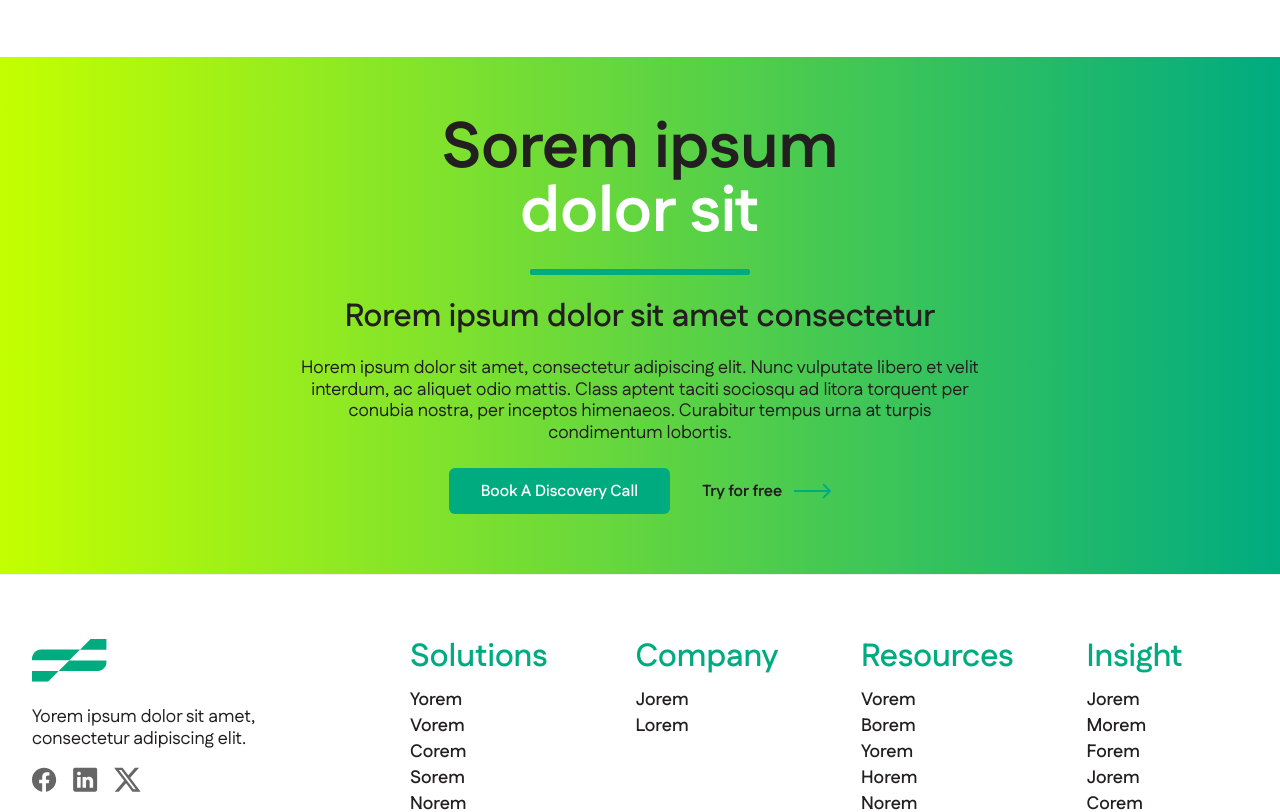
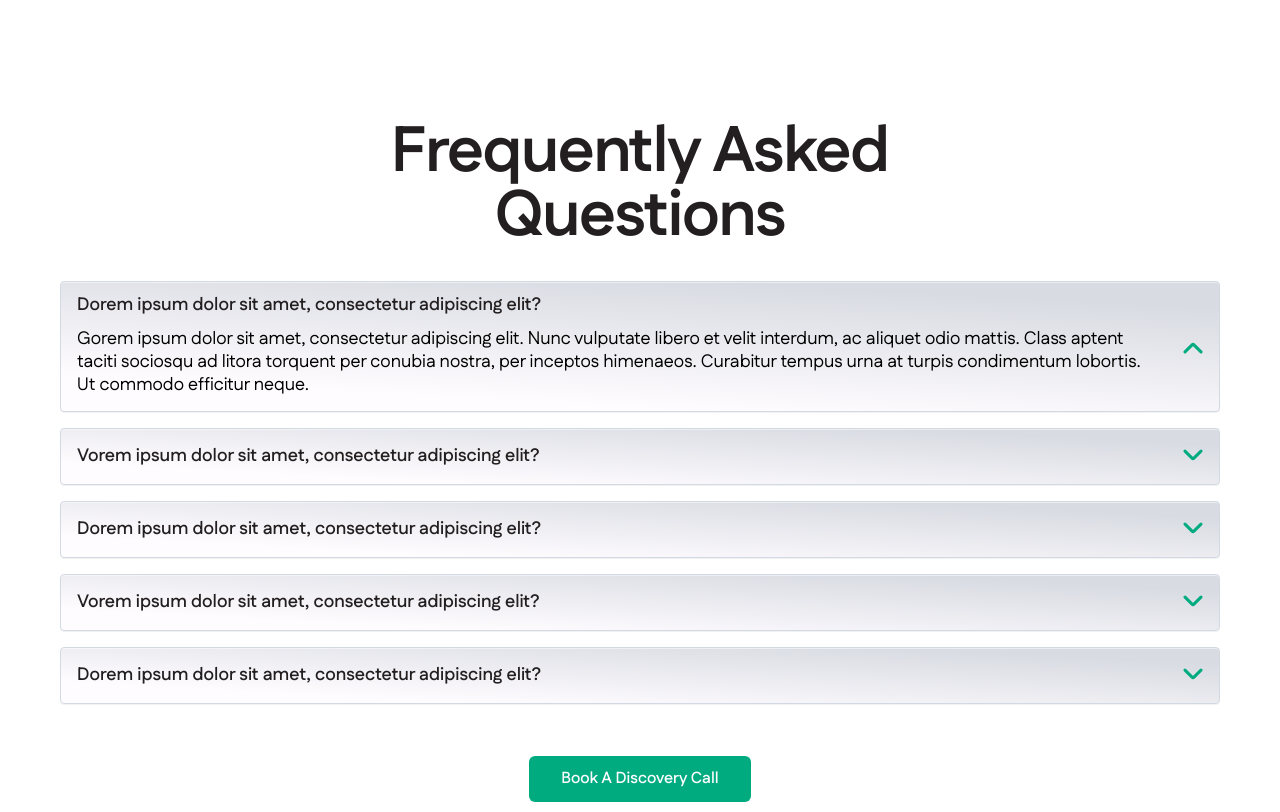
Before and after one commit to Richugan/tpa-front, an Angular app: page / in a window 1280 px wide. Shown: the part 2180-2992 px from the top of the page. Built offline with nearby package versions, Linux system fonts and the light colour scheme; no server answers.

Commit message:
faq block

```diff
--- /dev/null
+++ b/src/app/view/landing-page/faq-block/faq-block.html
@@ -0,0 +1,47 @@
+<div class="faq-title">Frequently Asked Questions</div>
+
+<div class="faq-list">
+  @for(faqItem of faqItems; track $index; let i = $index) {
+  <div class="faq-item" [class.open]="faqItem.open">
+    <div class="faq-item-inner">
+      <div
+        class="faq-head"
+        tabindex="0"
+        role="button"
+        aria-expanded="{{ faqItem.open ? 'true' : 'false' }}"
+        (click)="toggle(i)"
+      >
+        <span class="faq-q">{{ faqItem.question }}</span>
+      </div>
+
+      @if(faqItem.open){
+      <div class="faq-body">
+        <span class="faq-a">{{ faqItem.answer }}</span>
+      </div>
+      }
+    </div>
+    <div class="faq-arrow" aria-hidden="true" (click)="toggle(i)">
+      <span class="faq-icon">
+        <svg
+          xmlns="http://www.w3.org/2000/svg"
+          width="20"
+          height="12"
+          viewBox="0 0 20 12"
+          fill="none"
+        >
+          <path
+            d="M18 2.06909L10.9428 9.12629C10.4221 9.64698 9.57789 9.64698 9.05719 9.12629L2 2.06909"
+            [attr.stroke]="mainColor"
+            stroke-width="3"
+            stroke-linecap="round"
+          />
+        </svg>
+      </span>
+    </div>
+  </div>
+  }
+</div>
+
+<div class="faq-cta">
+  <button class="btn btn-primary">Book A Discovery Call</button>
+</div>
--- /dev/null
+++ b/src/app/view/landing-page/faq-block/faq-block.scss
@@ -0,0 +1,132 @@
+:host {
+  display: flex;
+  padding: 4rem 3.75rem;
+  flex-direction: column;
+  align-items: center;
+  gap: 2rem;
+
+  .faq-title {
+    max-width: 48rem;
+    color: var(--blackColor);
+    text-align: center;
+    font-size: 4rem;
+    font-weight: 700;
+    line-height: 100%; /* 4rem */
+    letter-spacing: -0.08rem;
+  }
+
+  .faq-list {
+    display: flex;
+    flex-direction: column;
+    gap: 1rem;
+    width: 100%;
+  }
+
+  .faq-item {
+    display: flex;
+    flex-direction: row;
+    align-items: center;
+
+    border-radius: 0.25rem;
+    border: 1px solid #d1d9e2;
+    background: linear-gradient(183deg, var(--grayColor) 13.63%, var(--whiteColor) 81.93%);
+
+    box-shadow: 0 0.0625rem 0 rgba(0, 0, 0, 0.05), inset 0 0.0625rem 0 rgba(255, 255, 255, 0.5);
+
+    .faq-item-inner {
+      flex: 1;
+      .faq-head {
+        display: flex;
+        align-items: center;
+        justify-content: space-between;
+        gap: 0.75rem;
+        padding: 0.875rem 1rem;
+        cursor: pointer;
+        outline: none;
+
+        .faq-q {
+          font-size: 1.125rem;
+          font-weight: 600;
+          line-height: 100%; /* 1.125rem */
+          color: var(--blackColor);
+        }
+      }
+    }
+
+    .faq-arrow {
+      padding: 1rem;
+      cursor: pointer;
+    }
+    .faq-icon {
+      display: block;
+    }
+
+    &.open .faq-icon {
+      transform: rotate(180deg);
+    }
+
+    .faq-body {
+      padding: 0 1rem 0.875rem 1rem;
+
+      .faq-a {
+        font-size: 1.125rem;
+        font-weight: 400;
+        line-height: 120%;
+      }
+    }
+  }
+
+  .faq-cta {
+    display: flex;
+    justify-content: center;
+    margin-top: 1.25rem;
+
+    .btn {
+      min-height: 2.875rem;
+      padding: 0.25rem 2rem;
+      border-radius: 6px;
+      font-weight: 600;
+      cursor: pointer;
+      border: none;
+
+      &.btn-primary {
+        background: var(--mainColor);
+        color: var(--whiteColor);
+        transition: background 0.3s;
+
+        &:hover {
+          background: var(--mainHoverColor);
+        }
+      }
+    }
+  }
+}
+
+@media (width <= 480px) {
+  :host {
+    padding: 3.75rem 2.5rem;
+    .faq-title {
+      font-size: 2.25rem;
+      font-weight: 700;
+      line-height: 85%; /* 1.9125rem */
+    }
+
+    .faq-item {
+      .faq-item-inner {
+        .faq-head {
+          .faq-q {
+            font-size: 1rem;
+            line-height: 100%; /* 1rem */
+          }
+        }
+      }
+
+      .faq-body {
+        .faq-a {
+          font-size: 1rem;
+          line-height: 100%; /* 1rem */
+        }
+      }
+    }
+  }
+}
--- /dev/null
+++ b/src/app/view/landing-page/faq-block/faq-block.ts
@@ -0,0 +1,61 @@
+import { Component } from '@angular/core';
+
+interface FaqItem {
+  question: string;
+  answer: string;
+  open?: boolean;
+}
+
+@Component({
+  selector: 'app-faq-block',
+  imports: [],
+  templateUrl: './faq-block.html',
+  styleUrl: './faq-block.scss',
+})
+export class FaqBlock {
+  mainColor = 'gray';
+
+  // Set open: true for the one you want expanded by default
+  faqItems: FaqItem[] = [
+    {
+      question: 'Dorem ipsum dolor sit amet, consectetur adipiscing elit?',
+      answer:
+        'Gorem ipsum dolor sit amet, consectetur adipiscing elit. Nunc vulputate libero et velit interdum, ac aliquet odio mattis. Class aptent taciti sociosqu ad litora torquent per conubia nostra, per inceptos himenaeos. Curabitur tempus urna at turpis condimentum lobortis. Ut commodo efficitur neque.',
+      open: true,
+    },
+    {
+      question: 'Vorem ipsum dolor sit amet, consectetur adipiscing elit?',
+      answer: 'Short answer text goes here. You can put any HTML-safe content you like.',
+    },
+    {
+      question: 'Dorem ipsum dolor sit amet, consectetur adipiscing elit?',
+      answer: 'Another short answer block. Keep it brief for visual parity.',
+    },
+    {
+      question: 'Vorem ipsum dolor sit amet, consectetur adipiscing elit?',
+      answer: 'Answer text for item 4.',
+    },
+    {
+      question: 'Dorem ipsum dolor sit amet, consectetur adipiscing elit?',
+      answer: 'Answer text for item 5.',
+    },
+  ];
+
+  // Allow only one open at a time (set to false if you want multi-open)
+  singleOpen = false;
+
+  toggle(i: number) {
+    if (this.singleOpen) {
+      this.faqItems = this.faqItems.map((item, idx) => ({
+        ...item,
+        open: idx === i ? !item.open : false,
+      }));
+    } else {
+      this.faqItems[i].open = !this.faqItems[i].open;
+    }
+  }
+
+  constructor() {
+    this.mainColor = document.body.style.getPropertyValue('--mainColor');
+  }
+}
--- a/src/app/view/landing-page/landing-page.html
+++ b/src/app/view/landing-page/landing-page.html
@@ -1,3 +1,4 @@
 <app-header-hero-section></app-header-hero-section>
 <app-explore-product-block></app-explore-product-block>
 <app-page-cards-block></app-page-cards-block>
+<app-faq-block></app-faq-block>
--- a/src/app/view/landing-page/landing-page.ts
+++ b/src/app/view/landing-page/landing-page.ts
@@ -3,10 +3,11 @@ import { HeaderHeroSection } from './header-hero-section/header-hero-section';
 import { ExploreProductBlock } from './explore-product-block/explore-product-block';
 import { WPService } from '../../data/wp.service';
 import { PageCardsBlock } from './page-cards-block/page-cards-block';
+import { FaqBlock } from './faq-block/faq-block';
 
 @Component({
   selector: 'app-landing-page',
-  imports: [HeaderHeroSection, ExploreProductBlock, PageCardsBlock],
+  imports: [HeaderHeroSection, ExploreProductBlock, PageCardsBlock, FaqBlock],
   templateUrl: './landing-page.html',
   styleUrl: './landing-page.scss',
 })
```
Also changed, not shown: 1 other file (tests, documents, lock files or other folders).
